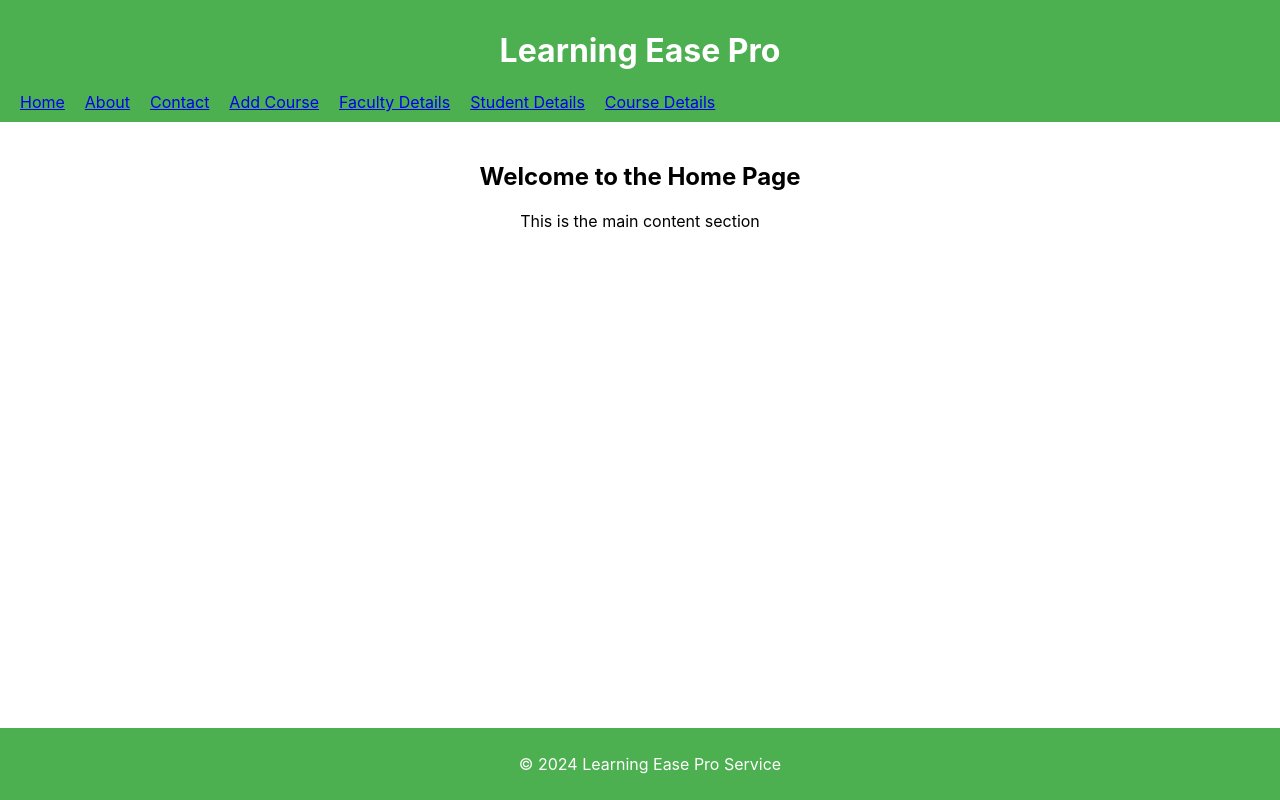
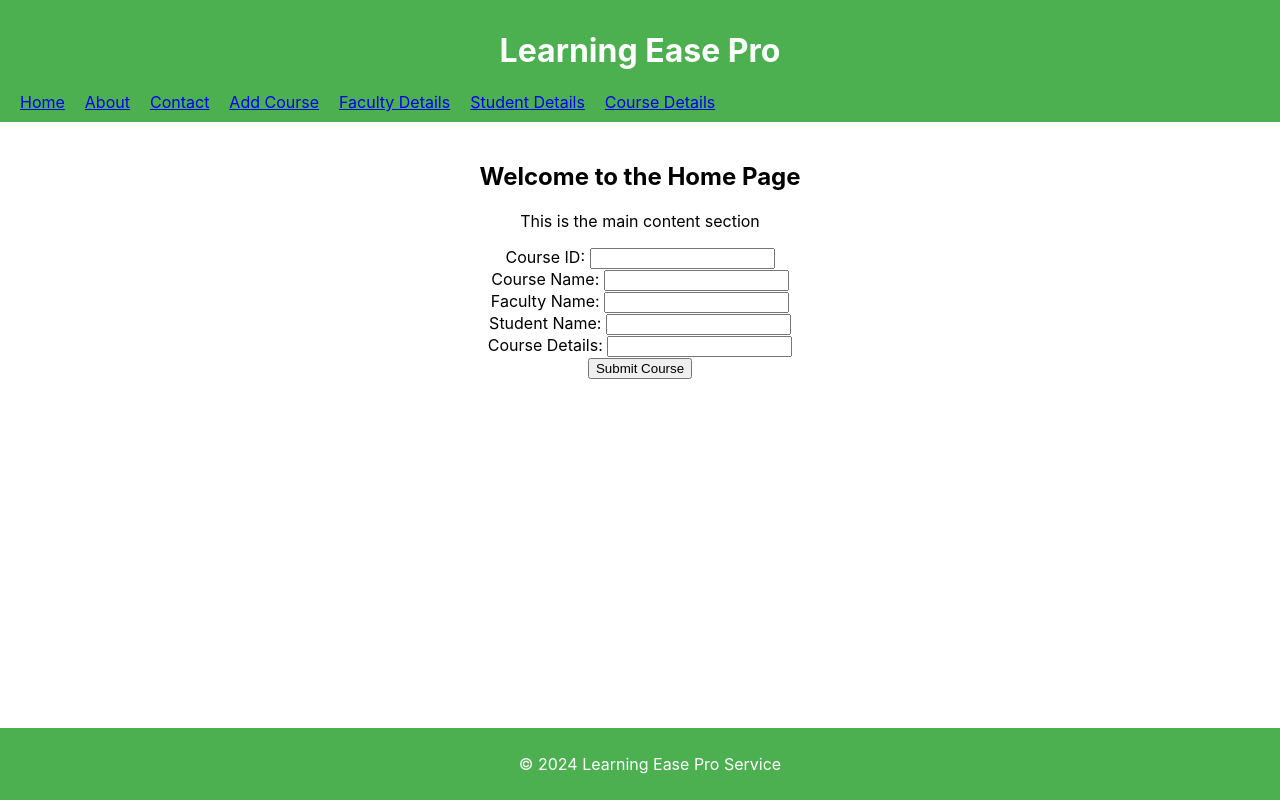
Before and after one commit to CS50Aish/capstonemernlearningfin, a React (Create React App) app in the folder learning-ease-pro/: page / in a window 1280 px wide. Built offline with nearby package versions, Linux system fonts and the light colour scheme.

Commit message:
Updated Capstone Full Stack Project Files

```diff
--- a/learning-ease-pro/src/components/BookingForm.js
+++ b/learning-ease-pro/src/components/BookingForm.js
@@ -32,8 +32,30 @@ const BookingForm = () => {
 
     return (
         <form onSubmit={handleSubmit}>
-
+            <div>
+                <label>Course ID: </label>
+                <input type="text" value={courseId} onChange={(e) => setCourseId(e.target.value)}></input>
+            </div>
+            <div>
+                <label>Course Name: </label>
+                <input type="text" value={courseName} onChange={(e) => setCourseName(e.target.value)}></input>
+            </div>
+            <div>
+                <label>Faculty Name: </label>
+                <input type="text" value={facultyId} onChange={(e) => setFacultyId(e.target.value)}></input>
+            </div>
+            <div>
+                <label>Student Name: </label>
+                <input type="text" value={studentId} onChange={(e) => setStudentId(e.target.value)}></input>
+            </div>
+            <div>
+                <label>Course Details: </label>
+                <input type="text" value={courseId} onChange={(e) => setCourseDetails(e.target.value)}></input>
+            </div>
+            <button type="submit">Submit Course</button>
         </form>
     )
 
 }
+
+export default BookingForm;
--- a/learning-ease-pro/src/components/MainContent.js
+++ b/learning-ease-pro/src/components/MainContent.js
@@ -1,10 +1,12 @@
 import React from 'react';
+import BookingForm from './BookingForm';
 
 const MainContent = () => {
     return (
         <main style={mainContentStyle}>
             <h2>Welcome to the Home Page</h2>
             <p>This is the main content section</p>
+            <BookingForm />
         </main>
     );
 };
```
